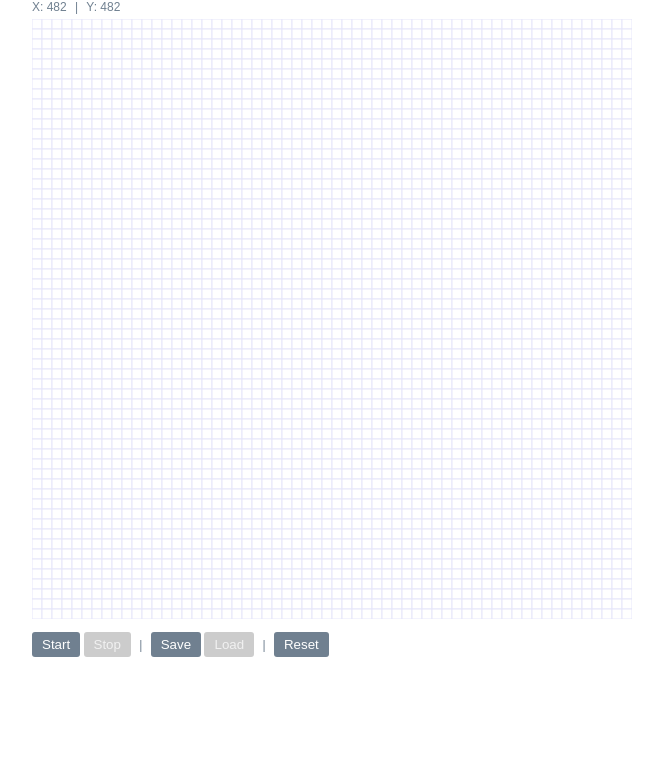
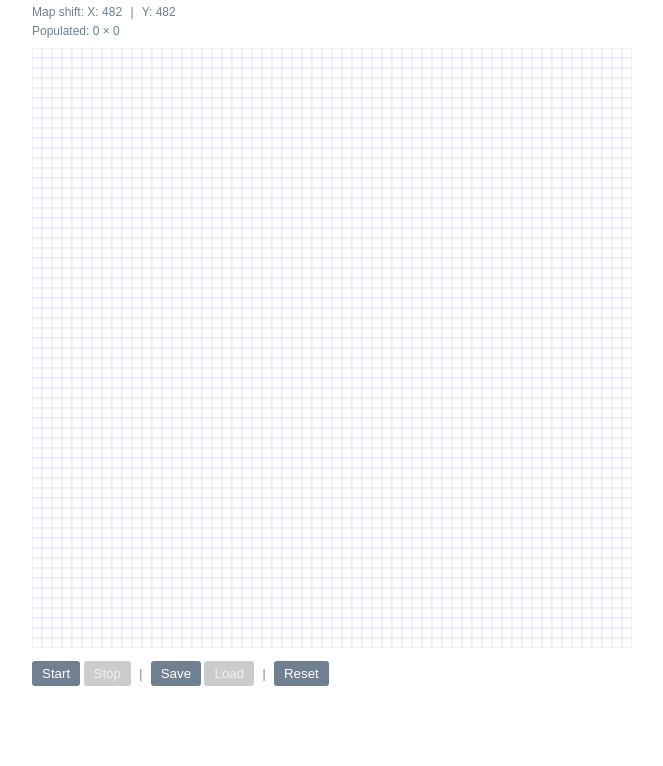
Before and after one commit to andre487/game-of-life, a website built with Parcel: page src/index.html in a window 1280 px wide. Shown: the part 34-800 px from the top of the page, without its empty margins (308-971 px from the left). Built offline with nearby package versions, Linux system fonts and the light colour scheme.

Commit message:
Show some map info on the page

```diff
--- a/src/index.html
+++ b/src/index.html
@@ -16,9 +16,18 @@
             </header>
             <div class="game">
                 <div class="map-params">
-                    X: <span id="map-params__item-x" class="map-params__item-value">0</span>
-                    <span class="delimiter"></span>
-                    Y: <span id="map-params__item-y" class="map-params__item-value">0</span>
+                    <div class="map-params__item">
+                        Map shift:
+                        X: <span id="map-params__item-x" class="map-params__item-value">0</span>
+                        <span class="delimiter"></span>
+                        Y: <span id="map-params__item-y" class="map-params__item-value">0</span>
+                    </div>
+                    <div class="map-params__item">
+                        Populated:
+                        <span id="map-params__item-populated-width" class="map-params__item-value">0</span>
+                        &times;
+                        <span id="map-params__item-populated-height" class="map-params__item-value">0</span>
+                    </div>
                 </div>
                 <canvas class="map" id="map" width="600" height="600"></canvas>
                 <div class="controls">
--- a/src/map-view.ts
+++ b/src/map-view.ts
@@ -33,6 +33,8 @@ export class MapView {
     private _curFrameRequest: U.Nullable<number> = null;
     private _xValue: HTMLSpanElement;
     private _yValue: HTMLSpanElement;
+    private _popWidth: HTMLSpanElement;
+    private _popHeight: HTMLSpanElement;
 
     constructor(lifeMap: LifeMap) {
         this._lifeMap = lifeMap;
@@ -42,12 +44,14 @@ export class MapView {
         this._canvasWidth = this._canvas.clientWidth;
         this._canvasHeight = this._canvas.clientHeight;
 
-        this._xValue = document.getElementById('map-params__item-x') ?? thr('No X value');
-        this._yValue = document.getElementById('map-params__item-y') ?? thr('No Y value');
-
         this._ctx = this._canvas.getContext('2d') ?? thr('Failed to create context');
         this._ctx.fillStyle = '#708090';
         this._ctx.strokeStyle = '#e6e6fa';
+
+        this._xValue = document.getElementById('map-params__item-x') ?? thr('No X value');
+        this._yValue = document.getElementById('map-params__item-y') ?? thr('No Y value');
+        this._popWidth = document.getElementById('map-params__item-populated-width') ?? thr('No pop width value');
+        this._popHeight = document.getElementById('map-params__item-populated-height') ?? thr('No pop width value');
 
         this._initMapData();
         this._lifeMap.addChangeListener(() => {
@@ -77,6 +81,14 @@ export class MapView {
 
         this._xValue.innerHTML = numberFormatter.format(this._cellsVerticalOffset);
         this._yValue.innerHTML = numberFormatter.format(this._cellsHorizontalOffset);
+
+        const populated = this._lifeMap.populatedRect;
+        this._popWidth.innerHTML = numberFormatter.format(
+            bigIntMinMax(populated.right - populated.left, 0n, this._lifeMap.width),
+        );
+        this._popHeight.innerHTML = numberFormatter.format(
+            bigIntMinMax(populated.bottom - populated.top, 0n, this._lifeMap.height),
+        );
     };
 
     moveBy = (deltaX: bigint, deltaY: bigint) => {
--- a/src/styles.css
+++ b/src/styles.css
@@ -45,7 +45,11 @@ button:disabled {
 }
 
 .map-params {
-    margin: 5px 0;
+    margin: 10px 0;
+}
+
+.map-params__item + .map-params__item {
+    margin-top: 5px;
 }
 
 .controls {
```
